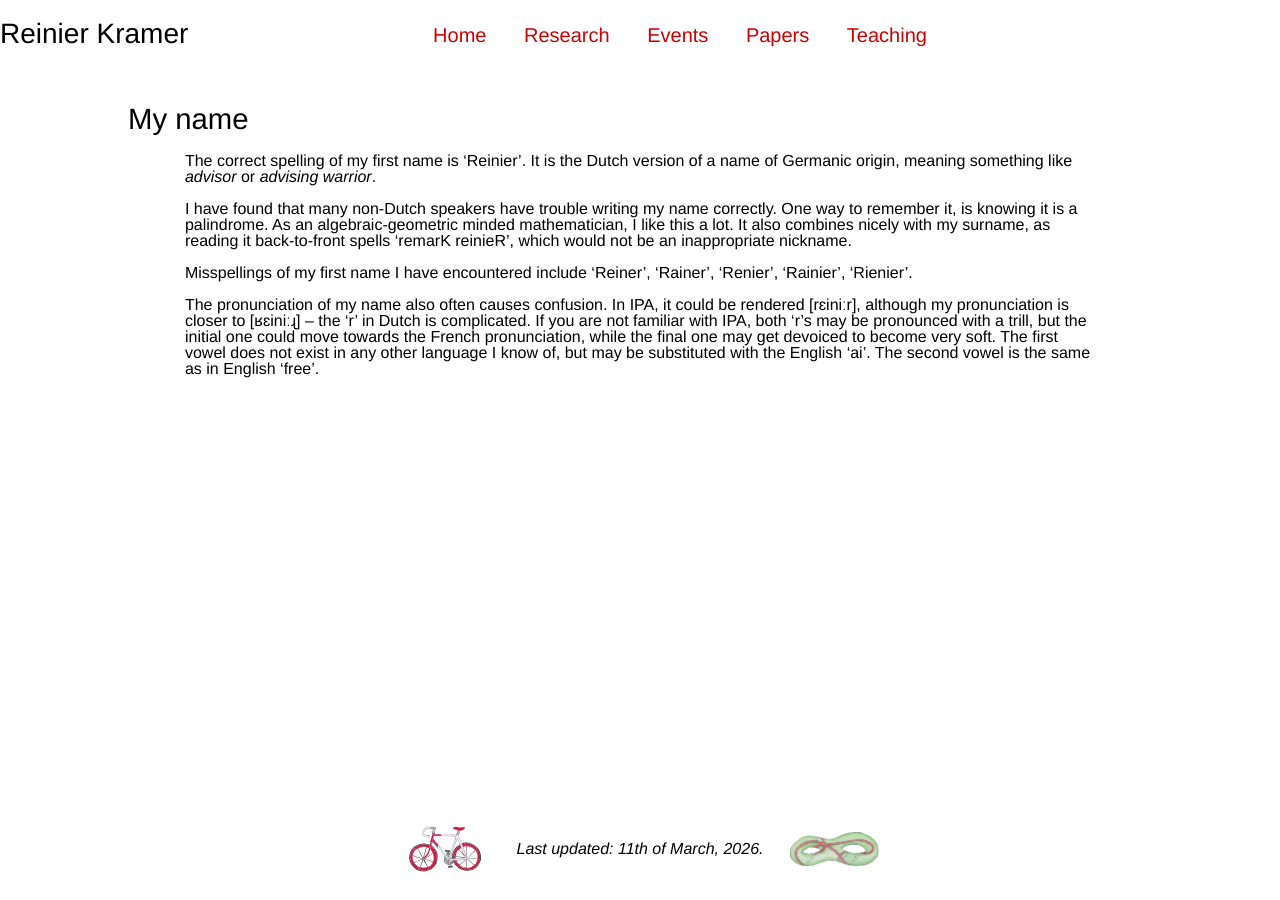
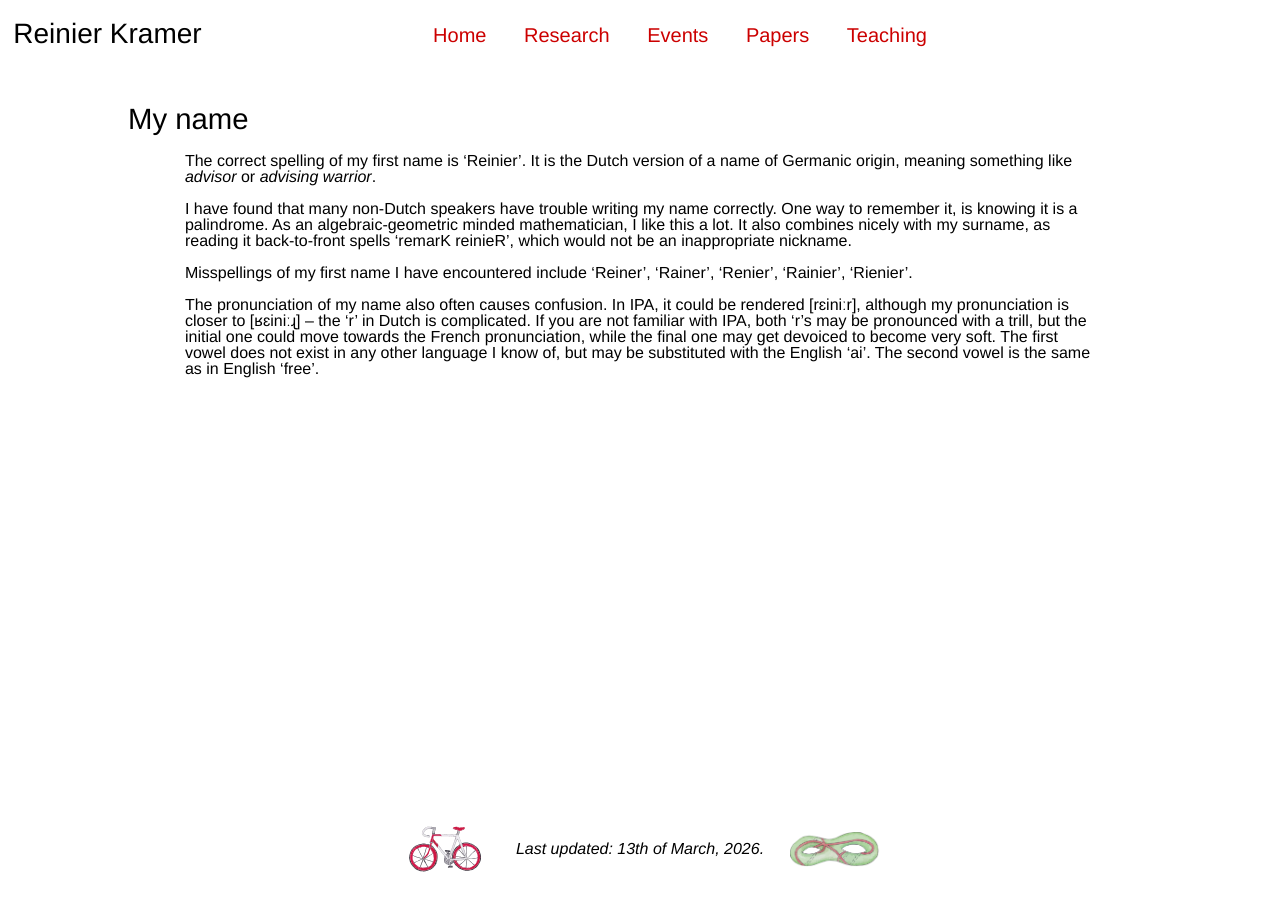
Before and after one commit to ReinierKramer/reinierkramer.github.io, a Jekyll site: the page built from name.html, in a window 1280 px wide. Built offline with Jekyll 4.4.1, drawn with Linux system fonts in a browser that asks for light colours; nearby versions of some CDN libraries.

Commit message:
Cleaning

```diff
--- a/_includes/footer.html
+++ b/_includes/footer.html
@@ -4,7 +4,7 @@
 			<img src="{{ site.baseurl }}/Images/Fietstekening.svg" alt="My bike. Credits to R. Rens." title="My bike. Credits to R. Rens." width="80px" height="48px">
 		</div>
 		<div style="display: inline-block;margin:auto;max-width:300px;text-align: center;padding:12pt 0;">
-			<i>Last updated: 11th of March, 2026.</i>
+			<i>Last updated: 13th of March, 2026.</i>
 		</div>
 		<div style="float:right;height:36pt;width:90px;display:flex;align-items: center;">
 			<img src="{{ site.baseurl }}/Images/Dessin.png" alt="Dessin d'enfant from my defense invitation. Credits to R. Rens." title="Dessin d'enfant from my defense invitation. Credits to R. Rens." style="width:90px;height:auto;">
--- a/_includes/menu.html
+++ b/_includes/menu.html
@@ -1,7 +1,7 @@
 <nav>
 	<div class="header">
 		<div class="topname">
-		    <a href="{{ site.baseurl }}/name/" style="color:#000000;">Reinier</a> <a href="{{ site.baseurl }}/home/" style="color:#000000;">Kramer</a>
+		    <a href="{{ site.baseurl }}/name/" style="color:#000000; margin-left: 10pt">Reinier</a> <a href="{{ site.baseurl }}/home/" style="color:#000000;">Kramer</a>
 		</div>
 		<div class="topnav">
 			<a href="{{ site.baseurl }}/home/" class="{% if page.url contains '/home' %}active{% endif %}">Home</a>
--- a/webstyle.css
+++ b/webstyle.css
@@ -13,14 +13,13 @@
  .header {
 	position: sticky;
 	top: 0;
-	z-index: 1000;
 	width: 100%;
 	clear: both;
 	padding: 15pt 0pt 5pt;
 	overflow: hidden;
 	background-color: #FFFFFF;
 	display: block;
-	z-index: 1;
+	z-index: 10;
  }
 
  /* The navbar container */
@@ -63,7 +62,6 @@
 .topname {
 	display: block;
 	position: relative;
-	float: left;
   	overflow: hidden;
 	width: 25%;
 	float: left;
```
Also changed, not shown: 10 other files.
